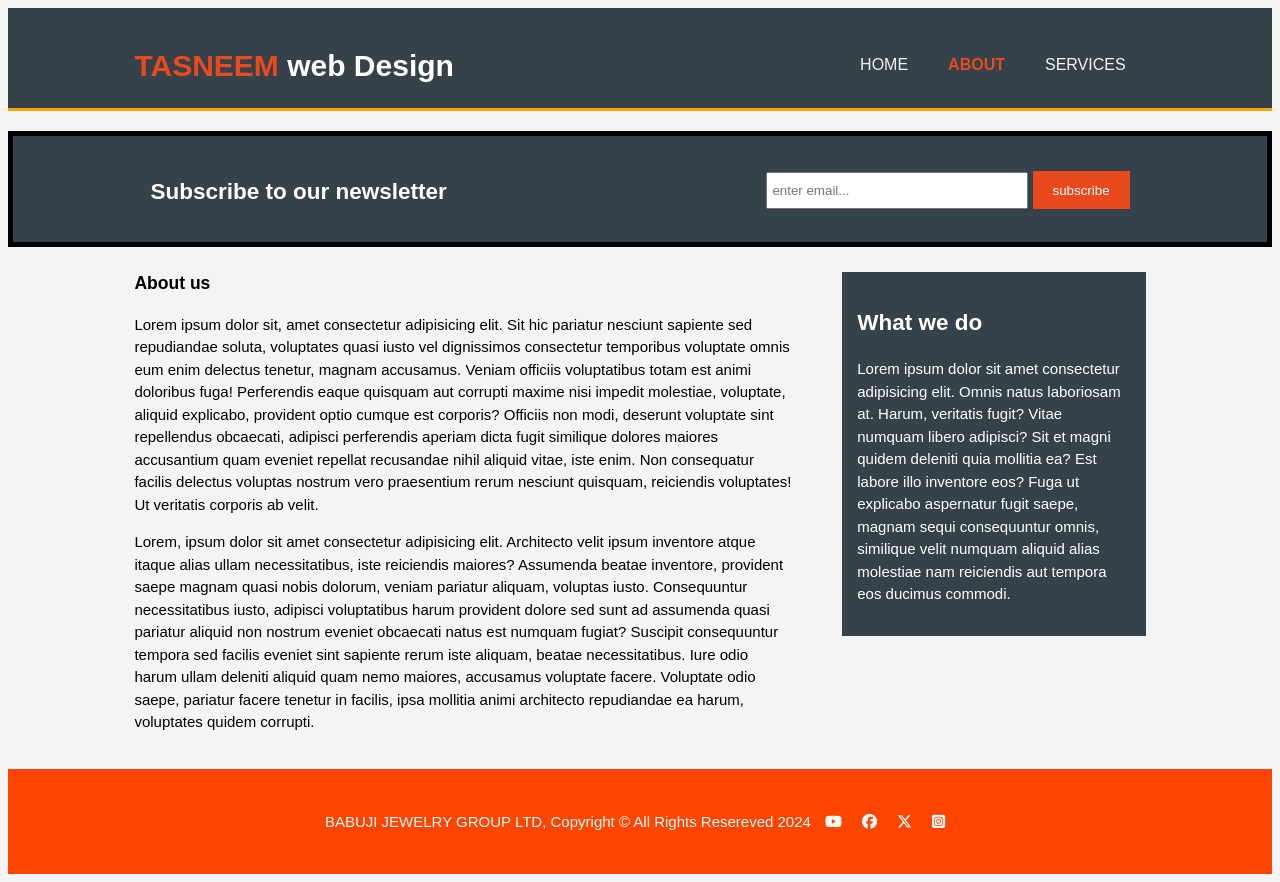
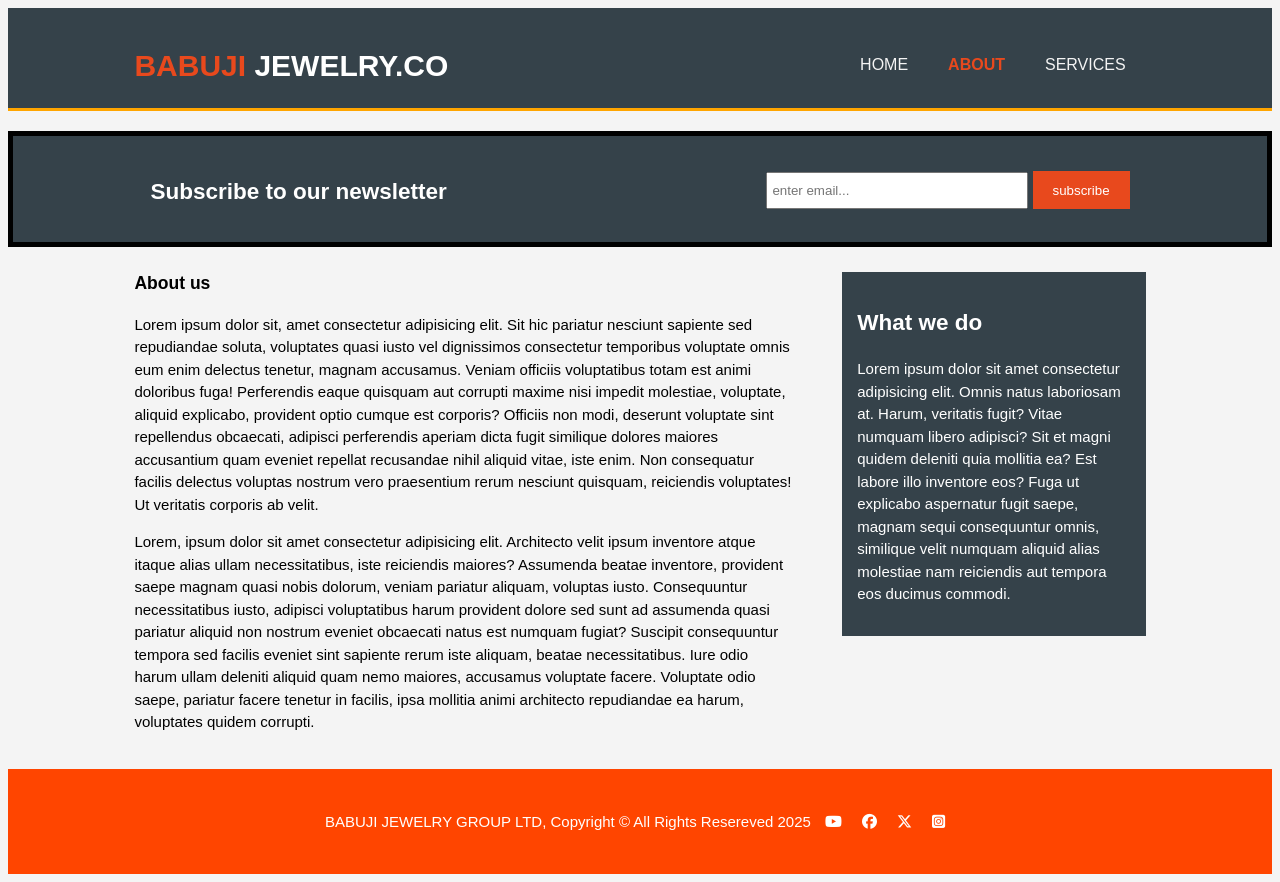
Before and after one commit to Omrizoxx/babuji, a plain HTML site: page about.html in a window 1280 px wide. Drawn offline with Linux system fonts and the light colour scheme.

Commit message:
backed up and loaded

```diff
--- a/about.html
+++ b/about.html
@@ -7,14 +7,14 @@
     <meta name="keywords" content="web design, affordable web design, professional web design">
     <meta name="author" content="OMAR ADAN">
     <link rel="stylesheet" href="https://cdnjs.cloudflare.com/ajax/libs/font-awesome/6.7.2/css/all.min.css" integrity="sha512-Evv84Mr4kqVGRNSgIGL/F/aIDqQb7xQ2vcrdIwxfjThSH8CSR7PBEakCr51Ck+w+/U6swU2Im1vVX0SVk9ABhg==" crossorigin="anonymous" referrerpolicy="no-referrer" />
-    <title>TASNEEM WEB DESIGN  ABOUT</title>
+    <title>BABUJI JEWELRY.CO  ABOUT</title>
     <link rel="stylesheet" href="CSS/styles.css">
 </head>
 <body>
     <header>
         <div class="container">
             <div id="branding">
-                <h1><span class="highlight">TASNEEM</span> web Design</h1>
+                <h1><span class="highlight">BABUJI</span> JEWELRY.CO</h1>
             </div>
             <nav>
                 <ul>
@@ -59,12 +59,12 @@
 
     <footer>
         <div id="main-footer">
-            <p>BABUJI JEWELRY GROUP LTD, copyright &copy; all rights resereved 2024 <i class="fa-brands fa-youtube icons"></i><i class="fa-brands fa-facebook icons"></i><i class="fa-brands fa-x-twitter icons"></i><i class="fa-brands fa-square-instagram icons"></i></p>
+            <p>BABUJI JEWELRY GROUP LTD, copyright &copy; all rights resereved 2025 <i class="fa-brands fa-youtube icons"></i><i class="fa-brands fa-facebook icons"></i><i class="fa-brands fa-x-twitter icons"></i><i class="fa-brands fa-square-instagram icons"></i></p>
         </div>
         </div>
 
     </footer>
-
+    <script></script>
 
 </body>
 </html>
```
Also changed, not shown: INDEX.HTML (+1 -1 lines).
